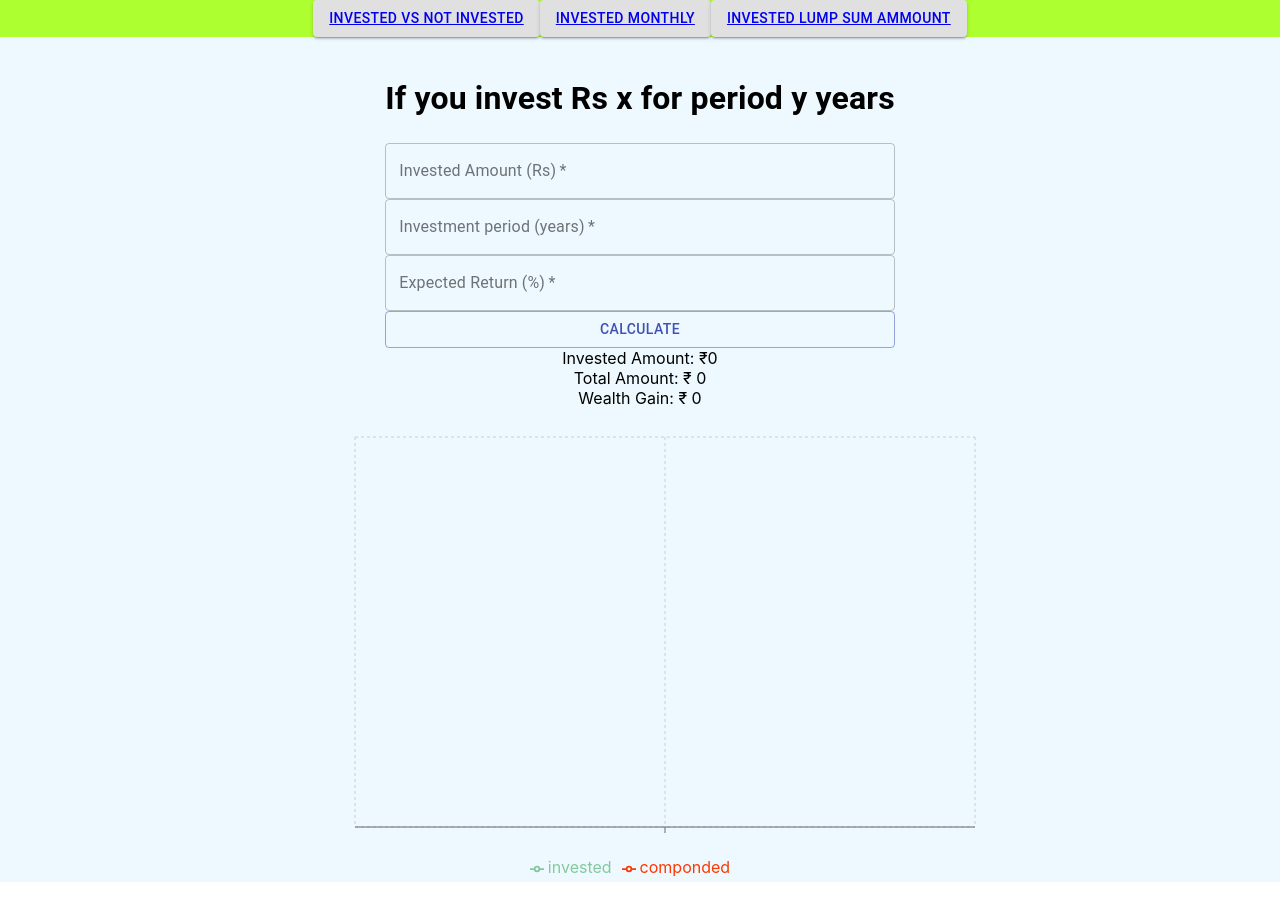
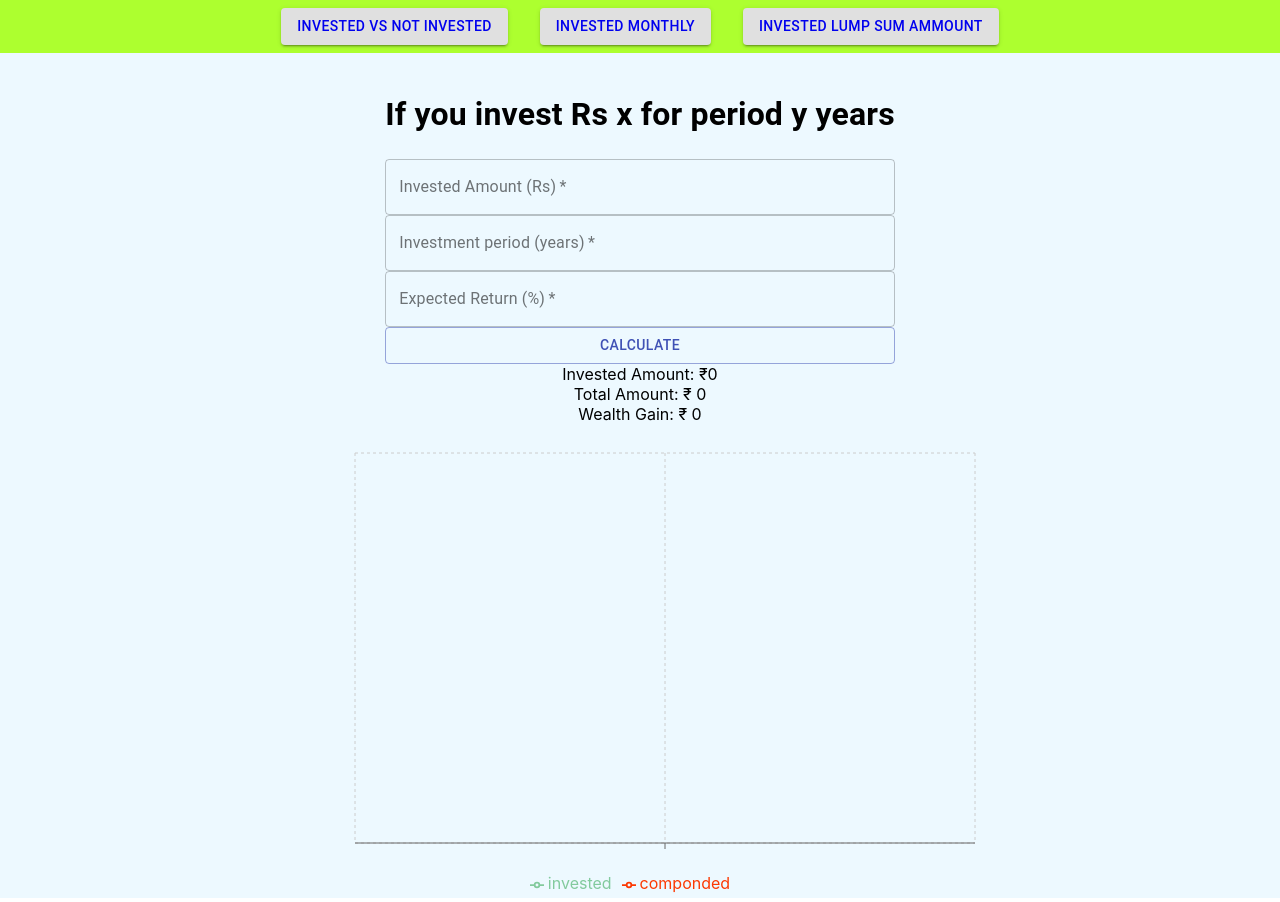
Before and after one commit to nikhilmaske-2001/FinoJR, a React (Create React App) app: page /lumpsum in a window 1280 px wide. Built offline with nearby package versions, Linux system fonts and the light colour scheme.

Commit message:
added padding to buttons

```diff
--- a/src/pages/ComparePage/Compare.js
+++ b/src/pages/ComparePage/Compare.js
@@ -5,21 +5,34 @@ import "./Compare.css";
 import InvestedVsNoninvested from "./Invsnon";
 import LumpSum from "./LumpSum";
 import SIP from "./SIP";
+import Box from "@material-ui/core/Box";
 
 function Compare() {
   return (
     <Router>
       <div>
         <div class="headers">
+          <Box px={2} py={1}>
             <Button variant="contained">
-            <Link to="/diff">Invested VS Not Invested</Link>
+              <Link to="/diff" style={{ textDecoration: "none" }}>
+                Invested VS Not Invested
+              </Link>
             </Button>
+          </Box>
+          <Box px={2} py={1}>
             <Button variant="contained">
-            <Link to="/monthly">Invested Monthly</Link>
+              <Link to="/monthly" style={{ textDecoration: "none" }}>
+                Invested Monthly
+              </Link>
             </Button>
+          </Box>
+          <Box px={2} py={1}>
             <Button variant="contained">
-            <Link to="/lumpsum">Invested Lump Sum ammount</Link>
+              <Link to="/lumpsum" style={{ textDecoration: "none" }}>
+                Invested Lump Sum ammount
+              </Link>
             </Button>
+          </Box>
         </div>
         <Switch>
           <Route path="/diff">
```
Lines whose indentation alone changed are shown as unchanged.
